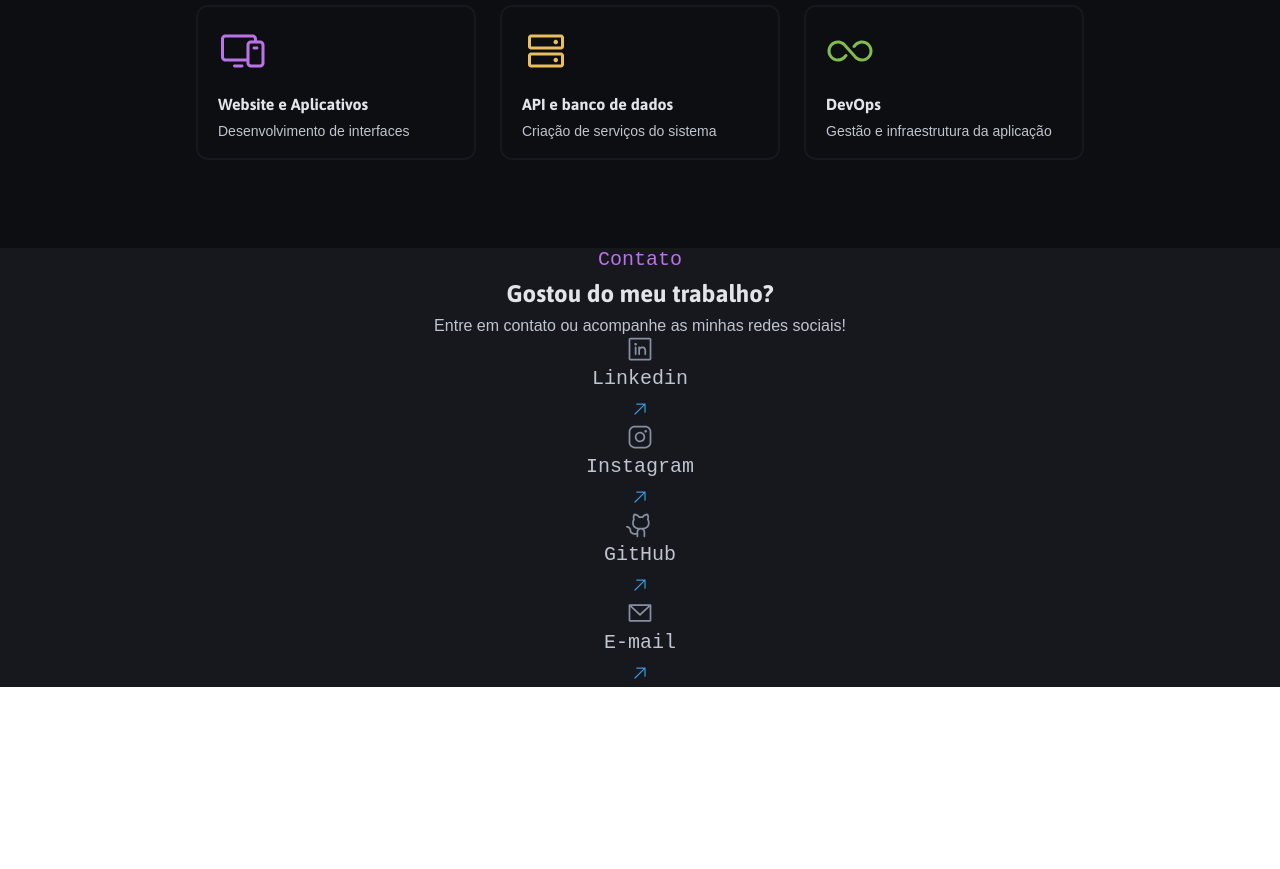
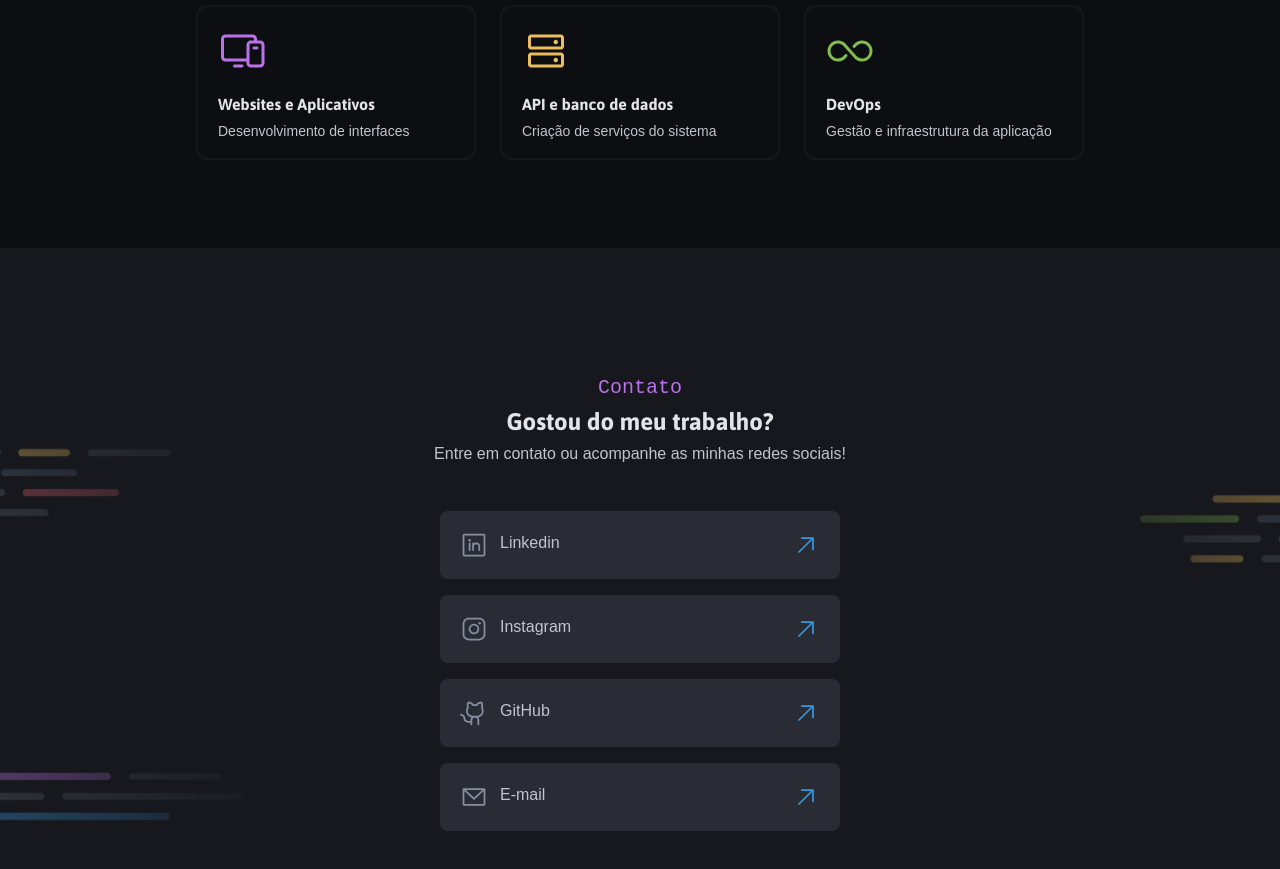
Before and after one commit to adrianomurilojr/projeto-portfolioDev, a plain HTML site: page index.html in a window 1280 px wide. Shown: the part 1896-2765 px from the top of the page. Before the commit the page ends 2583 px from the top, so only its background shows below. Drawn offline with Linux system fonts and the light colour scheme.

Commit message:
concluindo footer, organizando os detalhes e entregando projeto

```diff
--- a/index.html
+++ b/index.html
@@ -134,7 +134,7 @@
       <section class="grid">
         <div>
           <img src="assets/icon/Devices.svg" alt="icon computador">
-          <h1>Website e Aplicativos</h1>
+          <h1>Websites e Aplicativos</h1>
           <p>Desenvolvimento de interfaces</p>
         </div>
 
@@ -153,33 +153,33 @@
     </article>
 
     <footer>
-      <div>
+      <div class="title-footer">
         <span>Contato</span>
         <h1 class="title">Gostou do meu trabalho?</h1>
         <p>Entre em contato ou acompanhe as minhas redes sociais!</p>
       </div>
 
       <section class="grid">
-        <div>
-          <img src="assets/icon-footer/LinkedinLogo.svg" alt="icon Linkedin">
+        <div class="base-color-300-1">
+          <img class="img-footer" src="assets/icon-footer/LinkedinLogo.svg" alt="icon Linkedin">
           <h2>Linkedin</h2>
           <img src="assets/icon-footer/ArrowUpRight.svg" alt="icon Arrow">
         </div>
 
-        <div>
-          <img src="assets/icon-footer/InstagramLogo.svg" alt="icon Instagram">
+        <div class="base-color-300-1">
+          <img class="img-footer"  src="assets/icon-footer/InstagramLogo.svg" alt="icon Instagram">
           <h2>Instagram</h2>
           <img src="assets/icon-footer/ArrowUpRight.svg" alt="icon Arrow">
         </div>
 
-        <div>
-          <img src="assets/icon-footer/GithubLogo.svg" alt="icon GitHub">
+        <div class="base-color-300-1">
+          <img class="img-footer"  src="assets/icon-footer/GithubLogo.svg" alt="icon GitHub">
           <h2>GitHub</h2>
           <img src="assets/icon-footer/ArrowUpRight.svg" alt="icon Arrow">
         </div>
 
-        <div>
-          <img src="assets/icon-footer/EnvelopeSimple.svg" alt="icon Email">
+        <div class="base-color-300-1">
+          <img class="img-footer"  src="assets/icon-footer/EnvelopeSimple.svg" alt="icon Email">
           <h2>E-mail</h2>
           <img src="assets/icon-footer/ArrowUpRight.svg" alt="icon Arrow">
         </div>
--- a/style/footer.css
+++ b/style/footer.css
@@ -1,10 +1,12 @@
 footer {
   display: grid;
   text-align: center;
-
-  div > h1 {
-    margin-bottom: 8px;
-  }
+  margin: auto;
+  width: 100%;
+  background-image: url(../assets/Background_Contacts.png);
+  background-repeat: no-repeat;
+  background-size: cover;
+  margin-bottom: 200px;
 }
 
 footer span {
@@ -14,4 +16,38 @@ footer span {
 footer p {
   font: var(--title-md);
   color: var(--base-color-500);
+  margin-bottom: 48px;
 }
+
+footer section > div {
+  display: flex;
+
+  h2 {
+    text-align: start;
+    align-content: center;
+    margin-left: 12px;
+    font: var(--title-md);
+  }
+}
+
+footer section {
+  gap: 16px;
+}
+
+.base-color-300-1 {
+  background-color: var(--base-color-300);
+  border-radius: 8px;
+  width: 400px;
+  height: 68px;
+  padding: 20px 20px;
+}
+
+.img-footer {
+  width: 28px;
+  height: 28px;
+  object-fit: cover;
+}
+
+.title-footer {
+  margin-top: 128px;
+}
```
